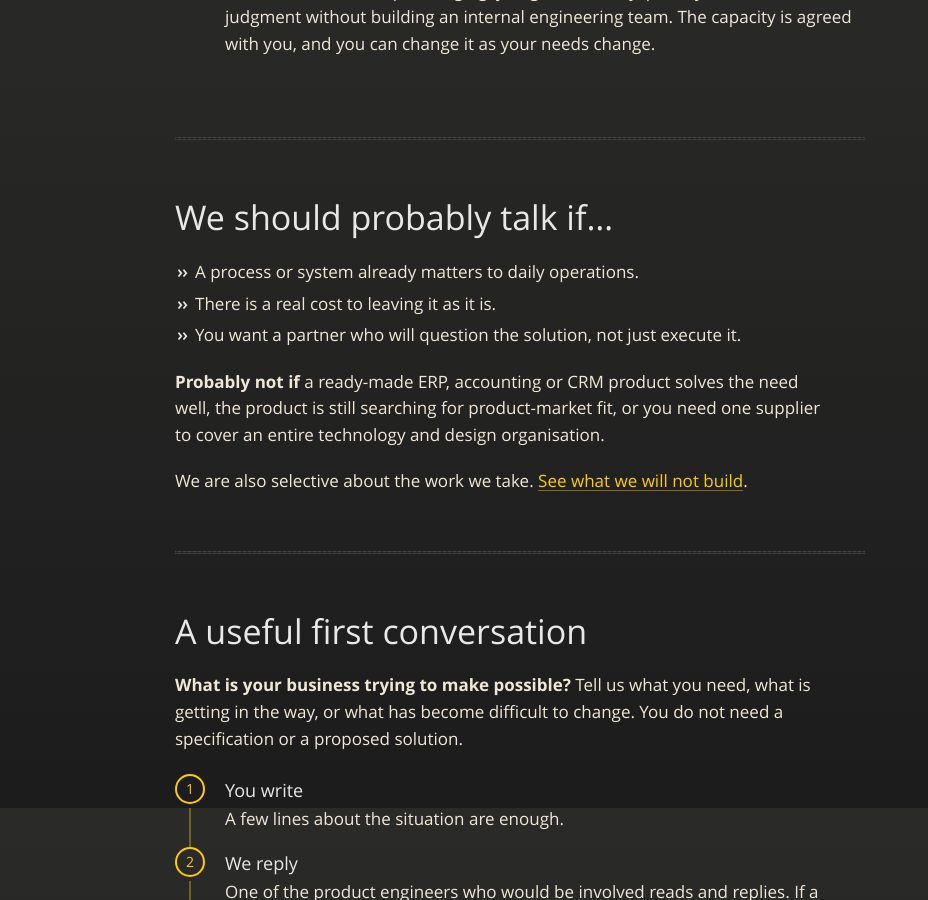
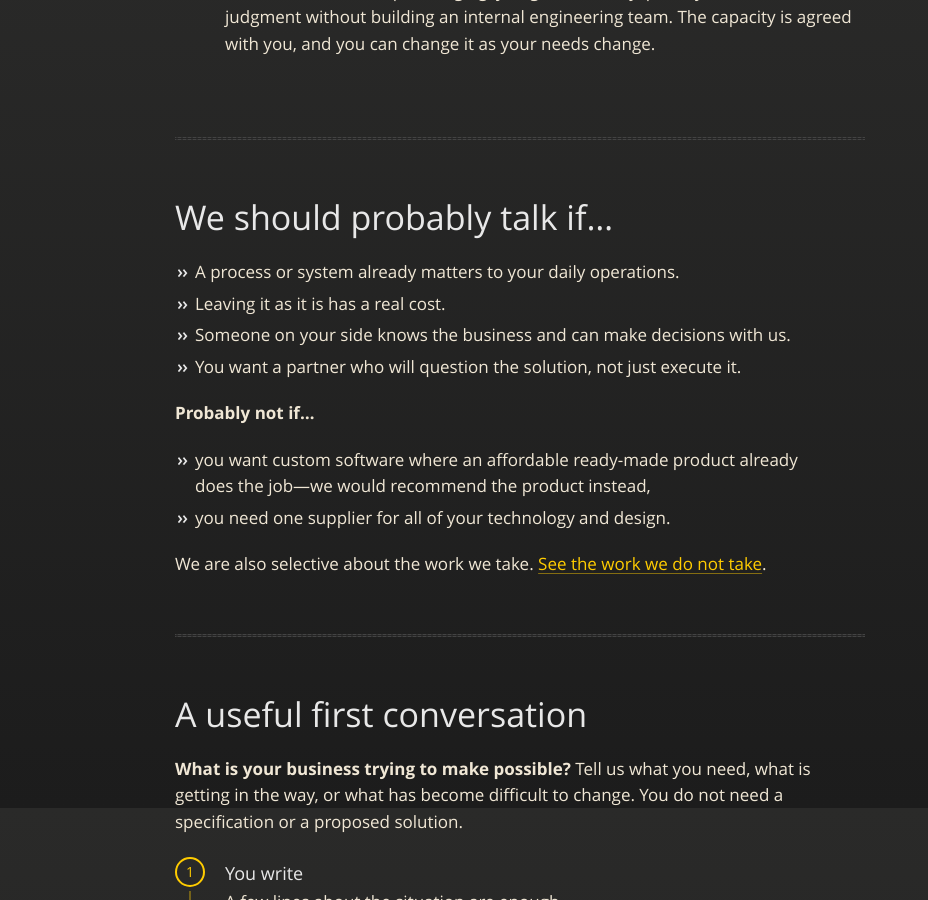
Before and after one commit to tutuf/tutuf.github.io, a Jekyll site: the page built from index.md, in a window 1280 px wide and 900 px high, scrolled down 3692 px. Shown: the whole window, without its empty margins (0-928 px from the left). Built offline with Jekyll 4.4.1, drawn with Linux system fonts in a browser that asks for light colours.

Commit message:
Clarify who we are and are not a fit for
Add the client's involvement as a fit criterion, list the 'probably not'
cases, say we would recommend an affordable ready-made product over
custom software, and point the link at the work we do not take.

Co-Authored-By: Claude Opus 5.5 <noreply@anthropic.com>

```diff
--- a/index.md
+++ b/index.md
@@ -177,13 +177,17 @@ For software that keeps changing, you get continuity, priority and senior judgme
 
 # We should probably talk if…
 
-* A process or system already matters to daily operations.
-* There is a real cost to leaving it as it is.
+* A process or system already matters to your daily operations.
+* Leaving it as it is has a real cost.
+* Someone on your side knows the business and can make decisions with us.
 * You want a partner who will question the solution, not just execute it.
 
-**Probably not if** a ready-made ERP, accounting or CRM product solves the need well, the product is still searching for product-market fit, or you need one supplier to cover an entire technology and design organisation.
+**Probably not if…**
 
-We are also selective about the work we take. [See what we will not build](/how-we-work/#some-work-is-not-ours-to-take).
+* you want custom software where an affordable ready-made product already does the job—we would recommend the product instead,
+* you need one supplier for all of your technology and design.
+
+We are also selective about the work we take. [See the work we do not take](/how-we-work/#some-work-is-not-ours-to-take).
 
 ---
 
```
